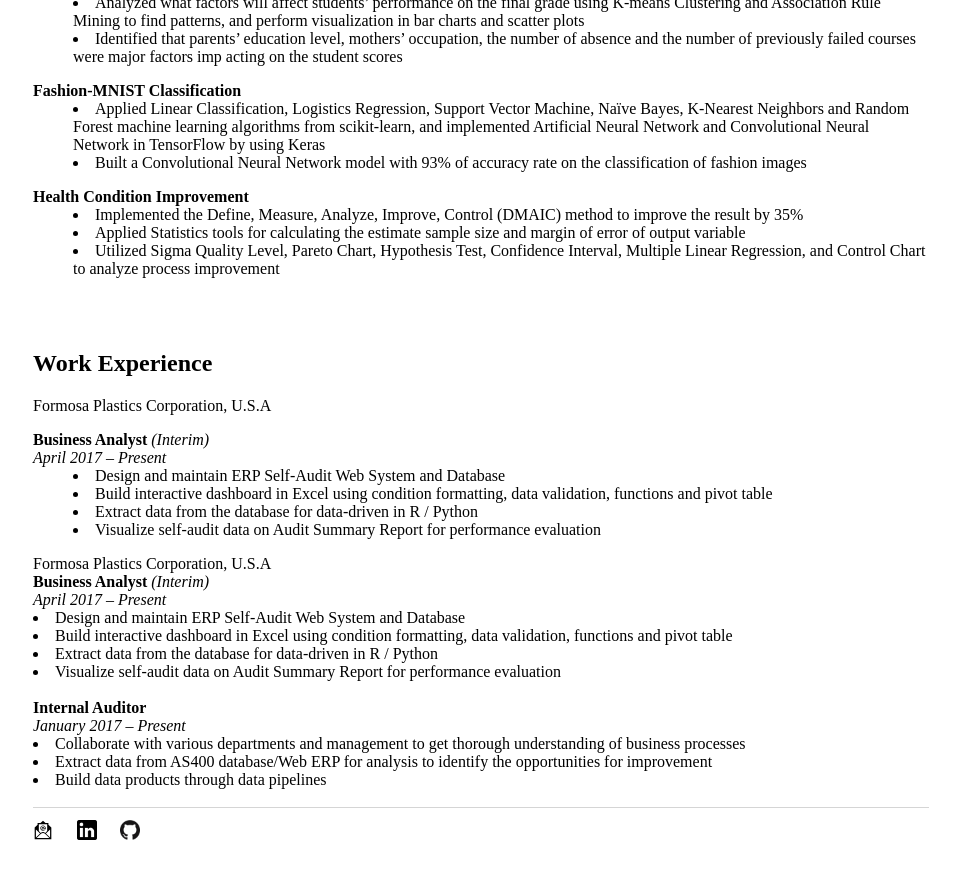
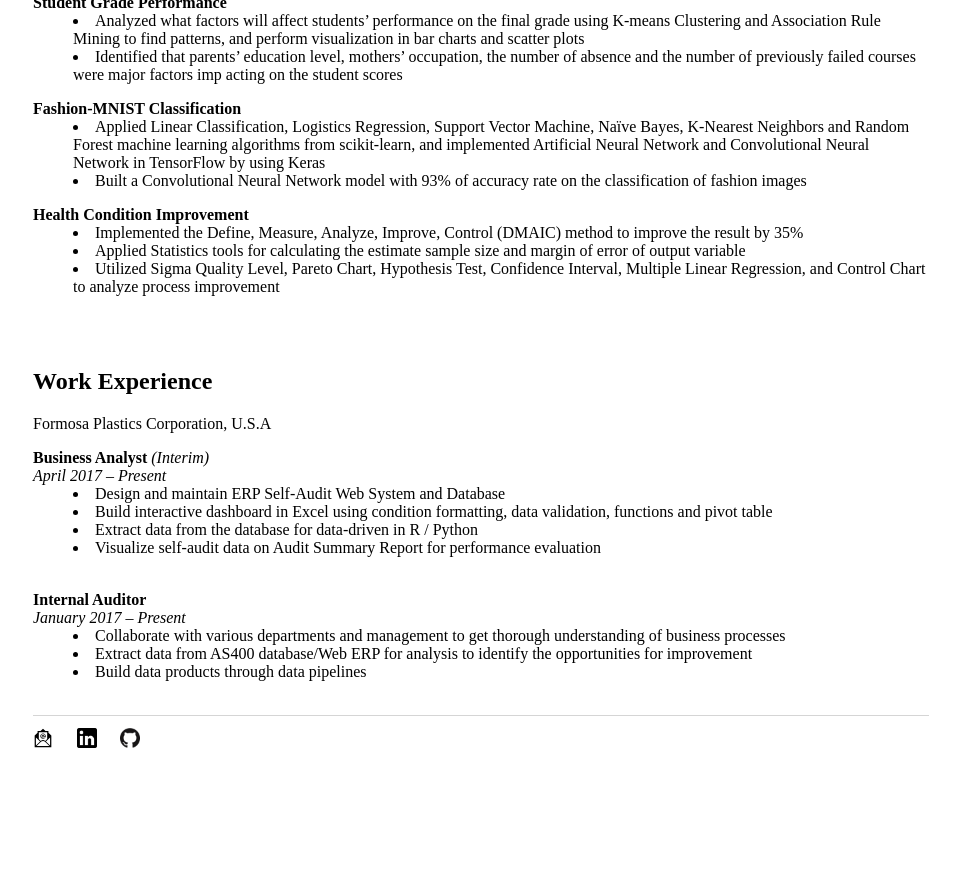
Before and after one commit to bing020815/bing020815.github.io, a Jekyll site: the page built from resume/index.html, in a window 1280 px wide and 900 px high, scrolled down 1411 px. Shown: the top 879 px of the window, without its empty margins (159-1119 px from the left). Built offline with Jekyll 4.4.1, drawn with Linux system fonts in a browser that asks for light colours; after the commit the page ends 2219 px from its top, so only the background shows below that.

Commit message:
Update index.html

```diff
--- a/resume/index.html
+++ b/resume/index.html
@@ -14,7 +14,7 @@
 	</address><br>
 
 	Analytical and resourceful data science practitioner with more than 3 years of extensive knowledge of advanced statistics,
-		data analysis, predictive modeling and machine learning algorithm, and data mining.<br>
+		data analysis, predictive modeling and machine learning algorithm, and data mining.<br><br>
 	</div>
 
 
@@ -91,19 +91,13 @@
 		<li>Visualize self-audit data on Audit Summary Report for performance evaluation</li>
 			</dd>
 		</dl>
-
-	<span class="obfuscate">Formosa Plastics Corporation, U.S.A<span><br>
-        	<strong>Business Analyst</strong> <em>(Interim)</em>
-		<br><em>April 2017 – Present</em>
-		<li>Design and maintain ERP Self-Audit Web System and Database </li>
-		<li>Build interactive dashboard in Excel using condition formatting, data validation, functions and pivot table</li>
-		<li>Extract data from the database for data-driven in R / Python </li>
-		<li>Visualize self-audit data on Audit Summary Report for performance evaluation</li>
-
-        	<br><strong>Internal Auditor</strong>
-		<br><em>January 2017  – Present</em>
-		<li>Collaborate with various departments and management to get thorough understanding of business processes</li>
+	<dl class="dl-horizontal">
+		<dt><br><strong>Internal Auditor</strong>
+		<br><em>January 2017  – Present</em></dt>
+		<dd><li>Collaborate with various departments and management to get thorough understanding of business processes</li>
 		<li>Extract data from AS400 database/Web ERP for analysis to identify the opportunities for improvement</li>
 		<li>Build data products through data pipelines</li>
+			</dd>
+		</dl>
 	<br>
 	</div>
```
